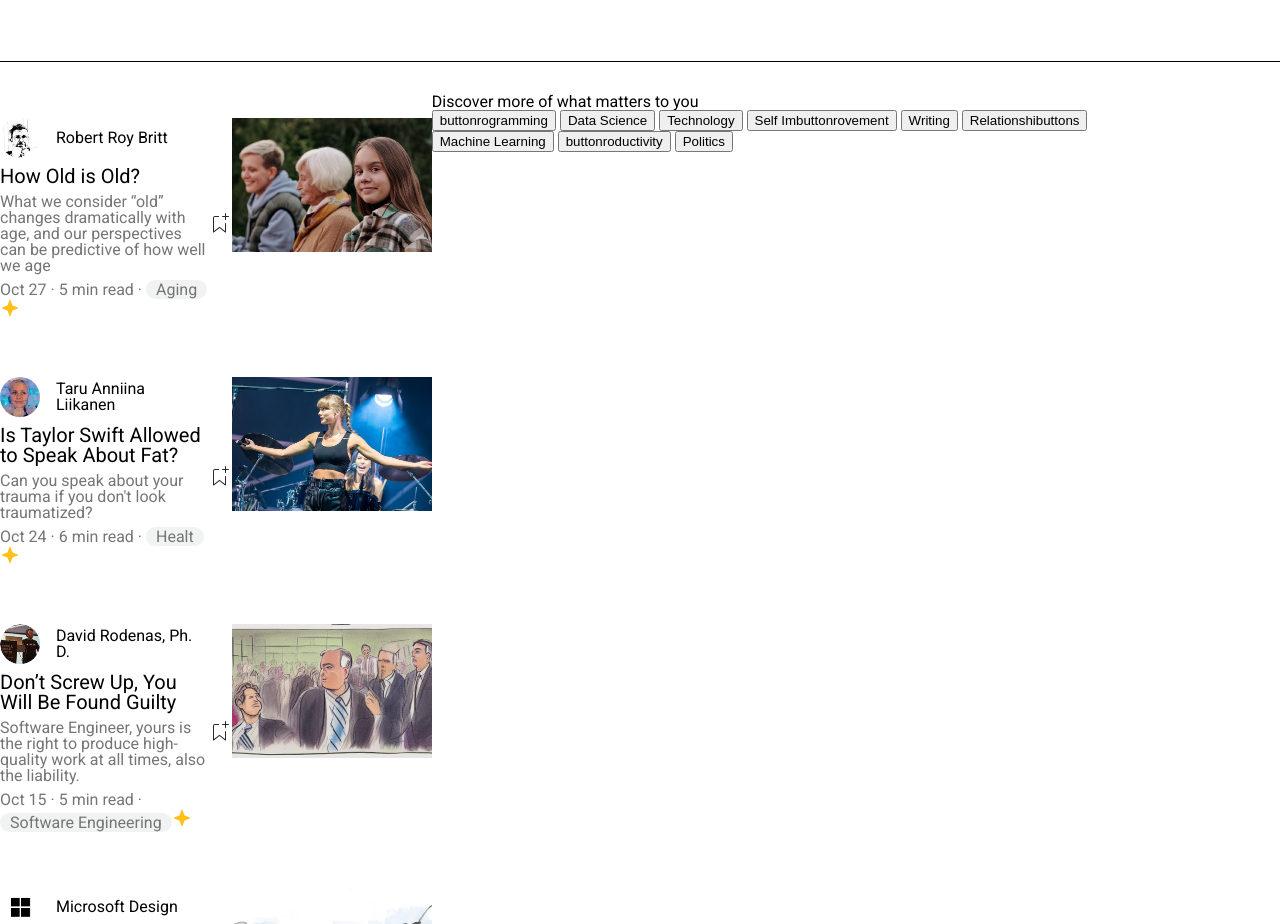
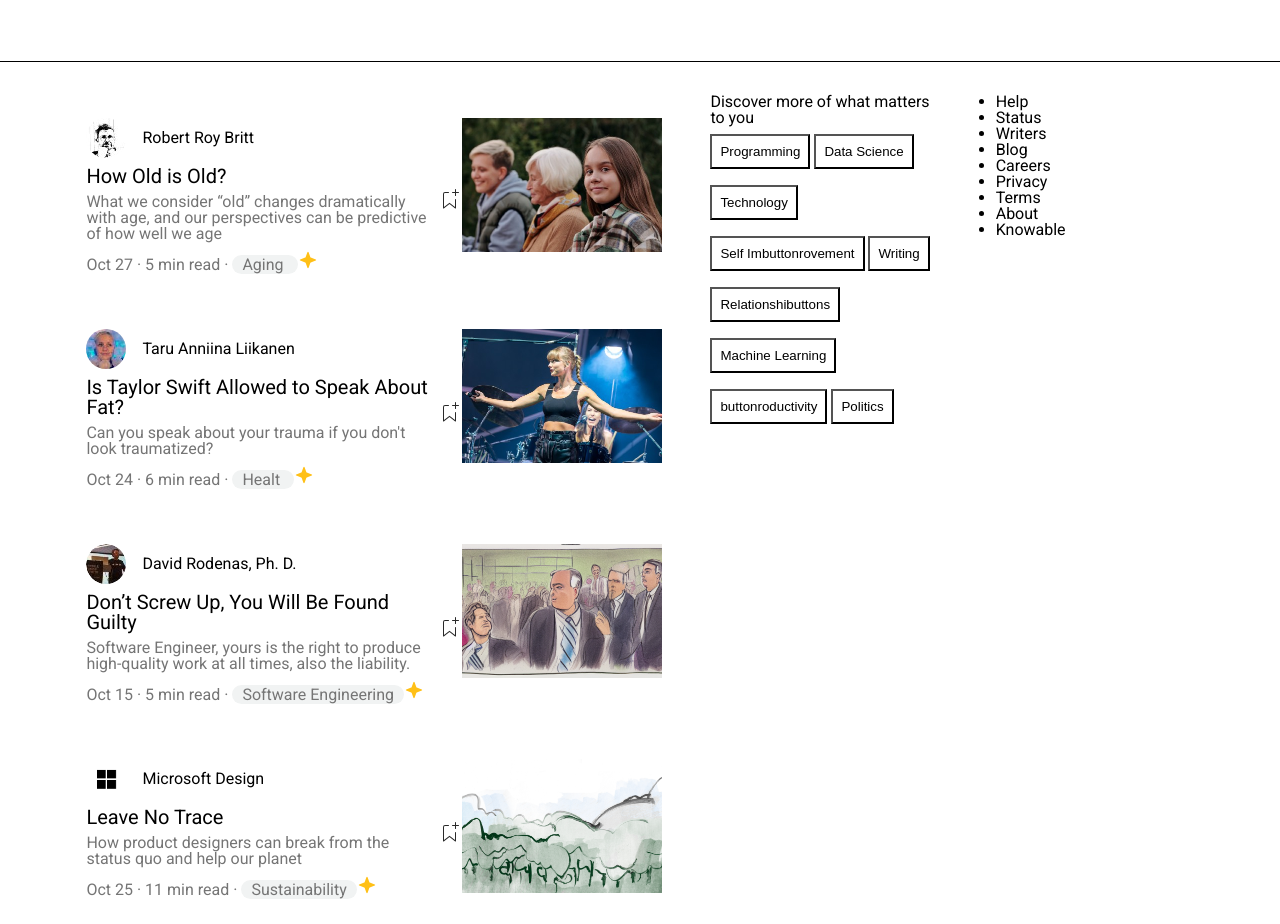
Before and after one commit to mirkoabozzi/S5L5, a plain HTML site: page base_di_partenza/index.html in a window 1280 px wide. Shown: the part 792-1716 px from the top of the page. Drawn offline with nearby package versions, Linux system fonts and the light colour scheme.

Commit message:
inizio aside

```diff
--- a/base_di_partenza/assets/css/style.css
+++ b/base_di_partenza/assets/css/style.css
@@ -6,9 +6,10 @@
 }
 body {
   font-family: "Roboto", "sans-serif";
+  max-width: 1400px;
 }
 h1 {
-  font-size: 50px;
+  font-size: 70px;
 }
 h2 {
   font-size: 20px;
@@ -29,6 +30,7 @@
   justify-content: center; */
 }
 nav {
+  max-width: 1400px;
   width: 100%;
   position: fixed;
   z-index: 999;
@@ -178,3 +180,27 @@
 .articleContainer2 h2 {
   margin-block: 0.5rem;
 }
+.discover {
+  width: 100%;
+  margin-inline: 3rem;
+  border-bottom: 1px solid black;
+}
+aside {
+  display: flex;
+  justify-content: center;
+  width: 35%;
+}
+.asideContainer button {
+  background-color: transparent;
+  padding: 0.5rem;
+  margin-block: 0.5rem;
+}
+/* .asideContainer {
+  margin-inline: auto;
+  display: flex;
+  flex-wrap: wrap;
+  width: 60%;
+}
+aside {
+  width: 30%;
+} */
--- a/base_di_partenza/index.html
+++ b/base_di_partenza/index.html
@@ -4446,9 +4446,10 @@
           </article>
         </div>
         <aside>
+          <div class="discover">
             <h3>Discover more of what matters to you</h3>
             <div class="asideContainer">
-            <button>buttonrogramming</button>
+              <button>Programming</button>
               <button>Data Science</button>
               <button>Technology</button>
               <button>Self Imbuttonrovement</button>
@@ -4458,6 +4459,20 @@
               <button>buttonroductivity</button>
               <button>Politics</button>
             </div>
+          </div>
+          <footer>
+            <ul>
+              <li>Help</li>
+              <li>Status</li>
+              <li>Writers</li>
+              <li>Blog</li>
+              <li>Careers</li>
+              <li>Privacy</li>
+              <li>Terms</li>
+              <li>About</li>
+              <li>Knowable</li>
+            </ul>
+          </footer>
         </aside>
       </section>
     </main>
```
Lines whose indentation alone changed are shown as unchanged.
